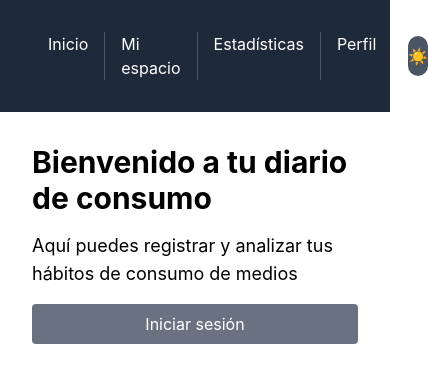
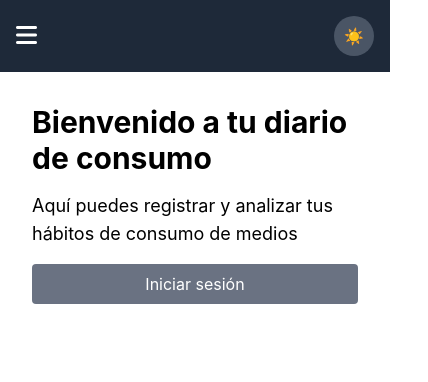
Before and after one commit to Nereag443/proyecto, a React (Vite) app in the folder diary-project/frontend/: page / in a window 390 px wide. Shown: the top 382 px of the page, 428 px wide, since content can reach past the window. Built offline with nearby package versions, Linux system fonts and the light colour scheme.

Commit message:
Añadida responsividad de Navbar

```diff
--- a/diary-project/frontend/src/components/navbar.tsx
+++ b/diary-project/frontend/src/components/navbar.tsx
@@ -2,17 +2,25 @@ import { Link } from 'react-router-dom'
 import { Button } from './button'
 import { useContext } from 'react'
 import { ThemeContext } from '../context/themeContext'
+import { useState } from 'react'
 
 
 export function Navbar () {
+    const [open, setOpen] = useState(false);
     const context = useContext(ThemeContext);
         if (!context) {
     throw new Error('ThemeContext is not provided');
     }
     const { darkMode, toggleTheme } = context;
     return (
-        <nav className="bg-gray-800 text-white p-4 flex justify-between items-center">
-            <div className="flex p-4 divide-x divide-gray-600">
+        <nav className="bg-gray-800 text-white p-4">
+            <div className="flex justify-between items-center">
+                <Button
+                className='md:hidden text-2xl cursor-pointer'
+                    onClick={() => setOpen(!open)} >
+                        <i className="fa-solid fa-bars"></i>
+                    </Button>
+            <div className="md:flex hidden p-4 divide-x divide-gray-600">
                 <Link to="/" className='px-4'>Inicio</Link>
                 <Link to="/mySpace" className='px-4'>Mi espacio</Link>
                 <Link to="/stats" className='px-4'>Estadísticas</Link>
@@ -22,6 +30,15 @@ export function Navbar () {
                 onClick={toggleTheme}
                 text={darkMode ? "🌙" : "☀️"}
                 className='rounded-full w-10 h-10 cursor-pointer bg-gray-600 hover:bg-gray-700' />
+            </div>
+            {open && (
+                <div className="md:hidden flex flex-col mt-4">
+                    <Link to="/" className='px-4 py-2'>Inicio</Link>
+                    <Link to="/mySpace" className='px-4 py-2'>Mi espacio</Link>
+                    <Link to="/stats" className='px-4 py-2'>Estadísticas</Link>
+                    <Link to="/profile" className='px-4 py-2'>Perfil</Link>
+                </div>
+            )}
         </nav>
     )
 }
```
